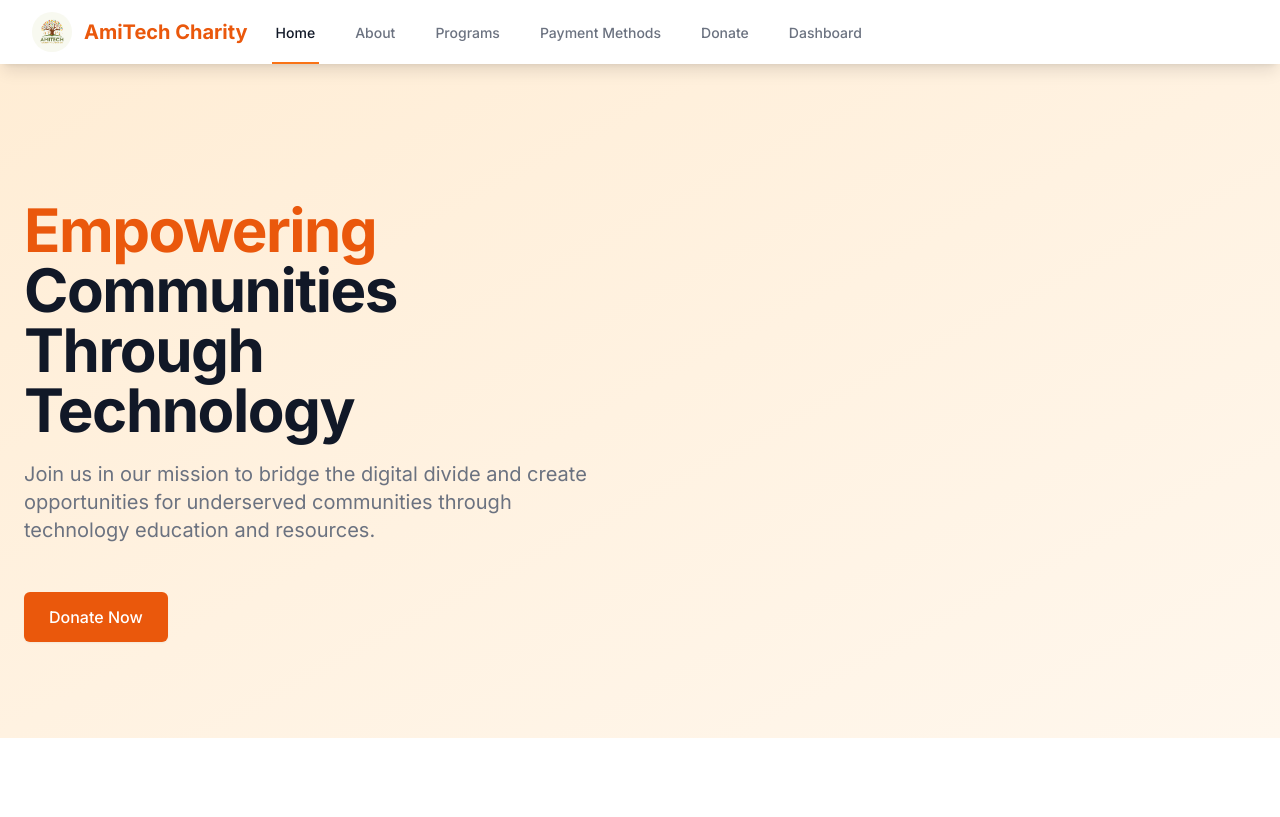
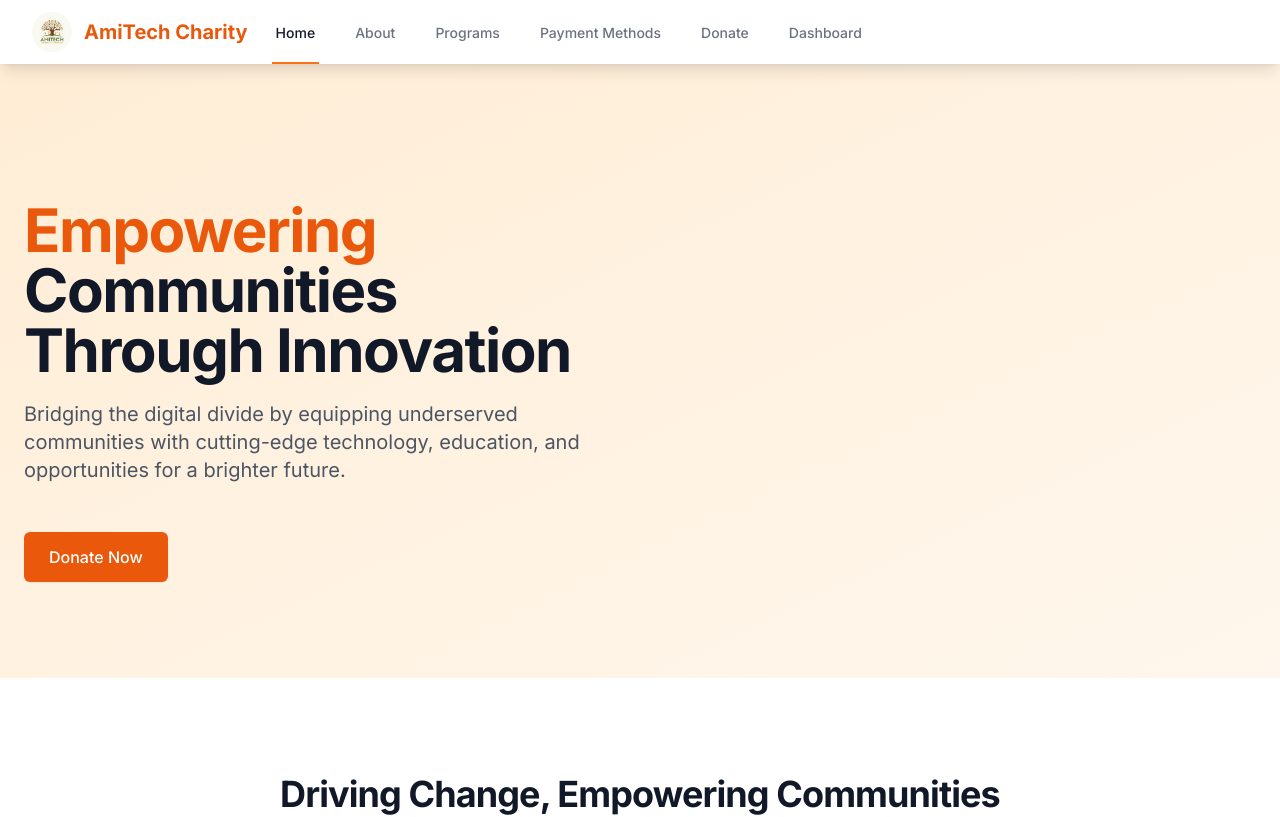
Before and after one commit to Faqih001/Fund_Raiser_Mpesa, a Next.js app: page / in a window 1280 px wide. Shown: the top 817 px of the page. Built offline with nearby package versions, Linux system fonts and the light colour scheme.

Commit message:
Update homepage text to emphasize innovation and enhance mission clarity

```diff
--- a/src/app/page.jsx
+++ b/src/app/page.jsx
@@ -39,12 +39,13 @@ export default function HomePage() {
                   <div>
                     <h1 className="mt-4 text-4xl font-bold tracking-tight text-gray-900 sm:text-5xl md:text-6xl">
                       <span className="block text-orange-600 xl:inline">Empowering</span>{' '}
-                      <span className="block xl:inline">Communities Through Technology</span>
+                      <span className="block xl:inline">Communities Through Innovation</span>
                     </h1>
-                    <p className="mt-3 text-base text-gray-500 sm:mt-5 sm:text-xl lg:text-lg xl:text-xl">
-                      Join us in our mission to bridge the digital divide and create opportunities
-                      for underserved communities through technology education and resources.
+                    <p className="mt-3 text-base text-gray-600 sm:mt-5 sm:text-xl lg:text-lg xl:text-xl">
+                      Bridging the digital divide by equipping underserved communities with cutting-edge
+                      technology, education, and opportunities for a brighter future.
                     </p>
+
                     <div className="mt-8 sm:mt-12">
                       <Link
                         href="/donate"
```
